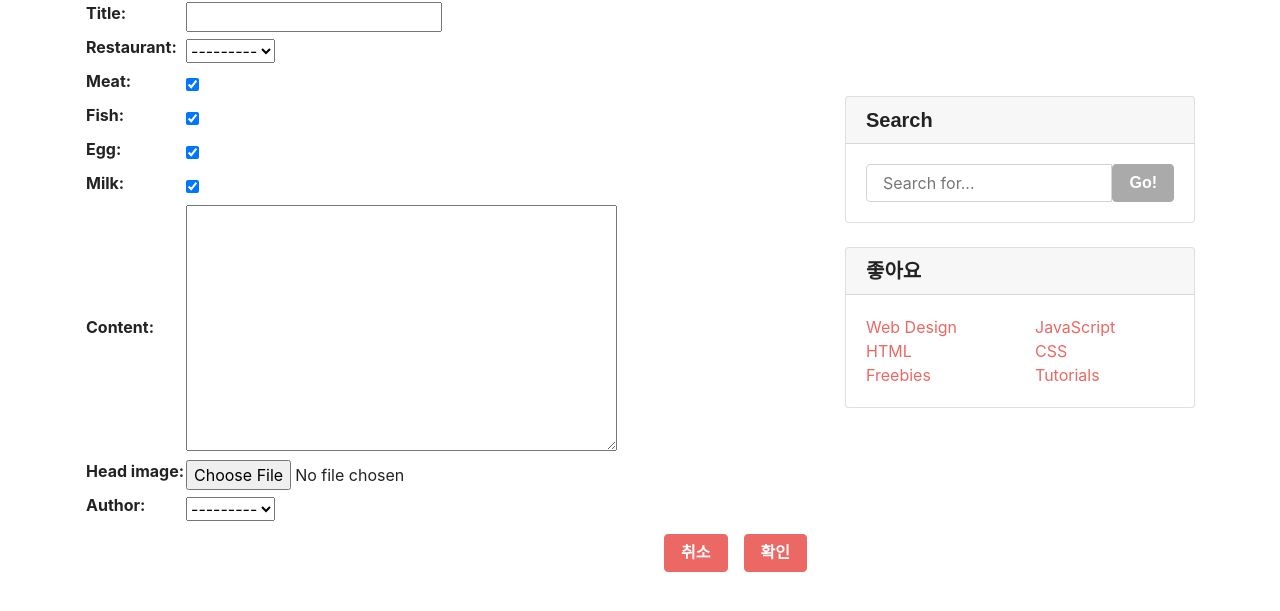
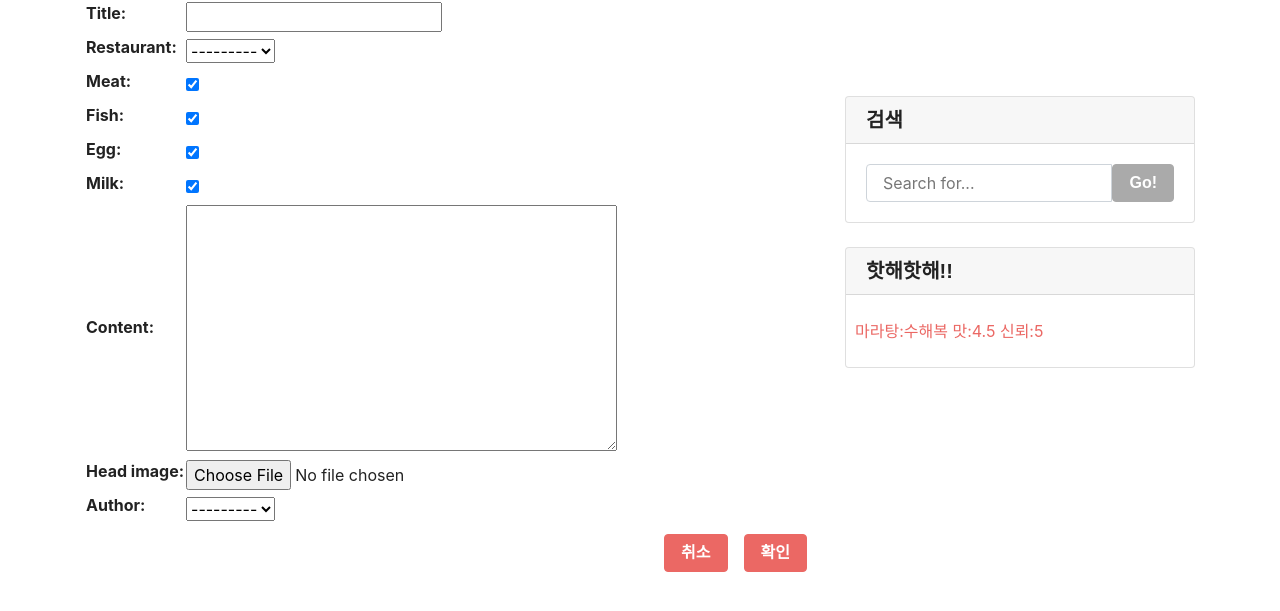
Before and after one commit to hooNpk/vege-search, a Django app: page /create/ in a window 1280 px wide. Shown: the part 59-670 px from the top of the page. Run offline with Django 3.2, Linux system fonts and the light colour scheme; the visitor is signed in with stand-in values (Sample User, id 1); data comes from the database, SQL or seed files in the repository; data that the repository does not hold is empty; some libraries are stand-ins or nearby versions; some web fonts are replaced.

Commit message:
small changes on front end : comment detail, restaurant, side bar

```diff
--- a/blog/forms.py
+++ b/blog/forms.py
@@ -4,4 +4,4 @@ from django import forms
 class CommentForm(forms.ModelForm):
     class Meta:
         model = Comment
-        fields = ('text',)
+        fields = ('text', 'taste', 'trust')
--- a/blog/models.py
+++ b/blog/models.py
@@ -36,6 +36,9 @@ class Post(models.Model):
 class Comment(models.Model):
     post = models.ForeignKey(Post, on_delete=models.CASCADE)
     text = models.TextField()
+    taste = models.IntegerField(null=True)
+    trust = models.IntegerField(null=True)
+
     author = models.ForeignKey(User, on_delete=models.CASCADE)
 
     created_at = models.DateTimeField(auto_now_add=True)
--- a/blog/templates/blog/base.html
+++ b/blog/templates/blog/base.html
@@ -27,16 +27,12 @@
                         <a class="nav-link dropdown-toggle" data-toggle="dropdown" href="#" id="themes"> 식당 <span
                                 class="caret"></span></a>
                         <div class="dropdown-menu" aria-labelledby="themes">
-                            <a class="dropdown-item" href="../default/">Default</a>
                             <div class="dropdown-divider"></div>
-                            <a class="dropdown-item" href="../cerulean/">Cerulean</a>
-                            <a class="dropdown-item" href="../cosmo/">Cosmo</a>
-                            <a class="dropdown-item" href="../cyborg/">Cyborg</a>
-                            <a class="dropdown-item" href="../darkly/">Darkly</a>
-                            <a class="dropdown-item" href="../flatly/">Flatly</a>
-                            <a class="dropdown-item" href="../journal/">Journal</a>
-                            <a class="dropdown-item" href="../litera/">Litera</a>
-                            <a class="dropdown-item" href="../lumen/">Lumen</a>
+                            <a class="dropdown-item" href="/blog/">수해복</a>
+                            <a class="dropdown-item" href="/blog/">콩마을</a>
+                            <a class="dropdown-item" href="/blog/">보영만두</a>
+                            <a class="dropdown-item" href="/blog/">감스시</a>
+                            <a class="dropdown-item" href="/blog/">본찌돈까스</a>
                         </div>
                     </li>
                     <li class="nav-item dropdown">
@@ -114,7 +110,7 @@
             <div class="col-md-4">
                 <!-- Search Widget -->
                 <div class="card mt-8 mb-4 ">
-                    <h5 class="card-header">Search</h5>
+                    <h5 class="card-header">검색</h5>
                     <div class="card-body">
                         <div class="input-group">
                             <input id='search-input' type="text" onkeyup="wait_for_enterkey()" class="form-control" placeholder="Search for...">
@@ -127,32 +123,13 @@
 
                 <!-- Categories Widget -->
                 <div class="card my-4">
-                    <h5 class="card-header">좋아요</h5>
+                    <h5 class="card-header">핫해핫해!!</h5>
                     <div class="card-body">
                         <div class="row">
-                            <div class="col-lg-6">
-                                <ul class="list-unstyled mb-0">
+                            <div>
+                                <ul class="list-unstyled m-1">
                                     <li>
-                                        <a href="#">Web Design</a>
-                                    </li>
-                                    <li>
-                                        <a href="#">HTML</a>
-                                    </li>
-                                    <li>
-                                        <a href="#">Freebies</a>
-                                    </li>
-                                </ul>
-                            </div>
-                            <div class="col-lg-6">
-                                <ul class="list-unstyled mb-0">
-                                    <li>
-                                        <a href="#">JavaScript</a>
-                                    </li>
-                                    <li>
-                                        <a href="#">CSS</a>
-                                    </li>
-                                    <li>
-                                        <a href="#">Tutorials</a>
+                                        <a href="#">마라탕:수해복   맛:4.5 신뢰:5</a>
                                     </li>
                                 </ul>
                             </div>
--- a/blog/templates/blog/post_detail.html
+++ b/blog/templates/blog/post_detail.html
@@ -70,6 +70,7 @@
             {% endif %}
             <h5 class="mt-0">{{ comment.author }} <small class="text-muted"> {{comment.created_at}} </small></h5>
             {{ comment.text }}
+            <p> 맛 : {{ comment.taste }}   신뢰 : {{ comment.trust }}</p>
         </div>
     </div>
     {% endfor %}
```
